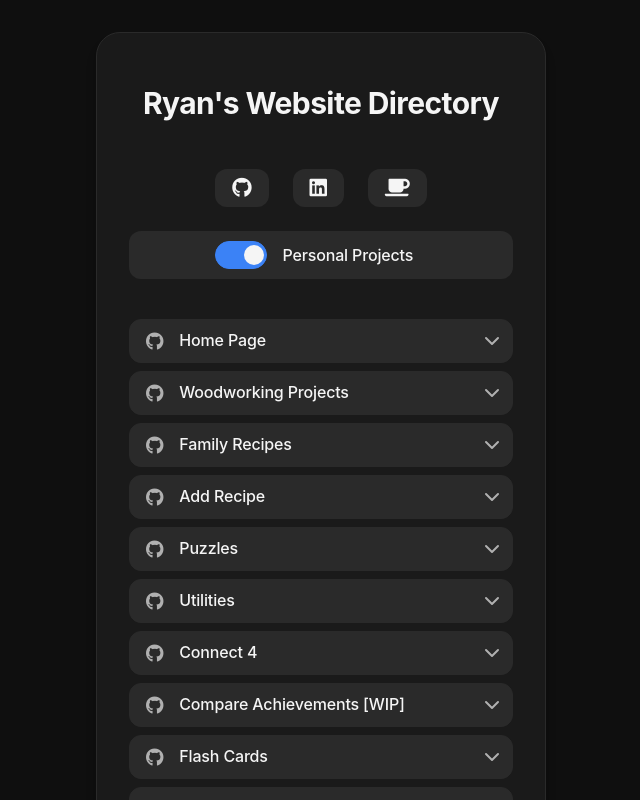
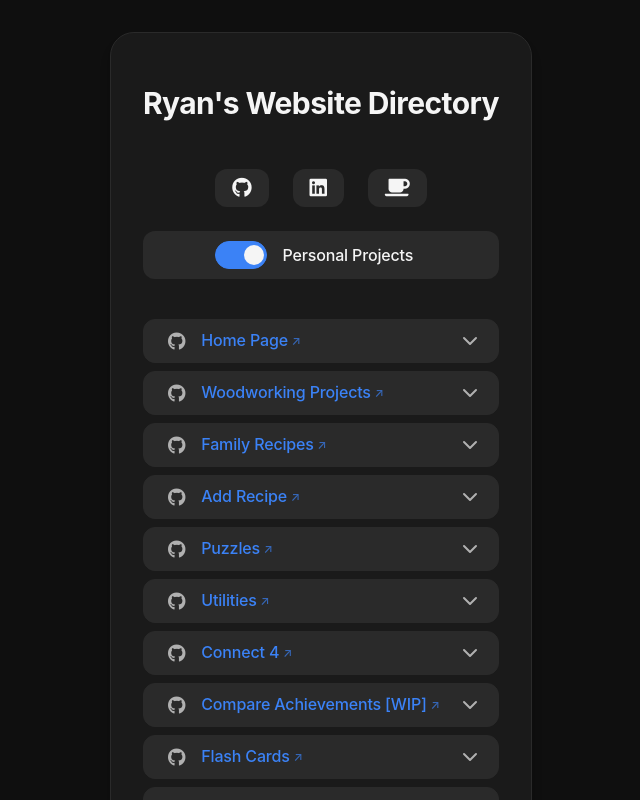
Before and after one commit to rbrock44/directory, an Angular app: page / in a window 1280 px wide. Shown: the top 800 px of the page, without its empty margins (319-959 px from the left). Built offline with nearby package versions, Linux system fonts and the light colour scheme.

Commit message:
fix width and padding issues

```diff
--- a/src/app/app.component.html
+++ b/src/app/app.component.html
@@ -106,7 +106,7 @@
                           </svg>
                         </div>
                         @if (this.selectedCompany === company && this.selectedApp === app && this.selectedApp?.description) {
-                          <p class="description medium-font">
+                          <p class="description">
                             {{ this.selectedApp.description }}
                           </p>
                         }
--- a/src/app/app.component.scss
+++ b/src/app/app.component.scss
@@ -22,21 +22,15 @@ main.main {
   }
 }
 
-/* Container card */
 .container {
-  width: 100%;
-  max-width: 450px;
+  width: fit-content;
+  max-width: 100%;
   padding: var(--spacing-xl);
   background-color: var(--color-bg-secondary);
   border-radius: var(--radius-2xl);
   border: 1px solid var(--color-border);
   box-shadow: var(--shadow-lg);
   transition: box-shadow var(--transition-base);
-
-  @media screen and (max-width: 768px) {
-    max-width: 100%;
-    padding: var(--spacing-xl);
-  }
 
   &:hover {
     box-shadow: var(--shadow-xl);
@@ -62,10 +56,6 @@ main.main {
   white-space: pre-line;
   margin-top: var(--spacing-md);
   margin-bottom: 0;
-}
-
-.medium-font {
-  font-size: var(--text-base);
 }
 
 /* Social links section */
@@ -207,7 +197,7 @@ input:checked+.slider:before {
 
 .list-group-item {
   margin-top: var(--spacing-sm);
-  padding: var(--spacing-sm);
+  padding: var(--spacing-sm) var(--spacing-md);
 
   &:hover {
     border-color: var(--color-accent-primary);
@@ -226,7 +216,7 @@ input:checked+.slider:before {
   display: flex;
   justify-content: space-between;
   align-items: center;
-  gap: var(--spacing-md);
+  gap: var(--spacing-sm);
 }
 
 .item-header-container {
@@ -238,6 +228,7 @@ input:checked+.slider:before {
 }
 
 .item-name {
+  margin: 0;
   color: var(--color-text-primary);
   font-weight: var(--font-weight-medium);
   text-decoration: none;
@@ -247,6 +238,30 @@ input:checked+.slider:before {
   &:hover {
     color: var(--color-accent-primary);
   }
+}
+
+/* Real links get an accent color and an external-link mark so they read as
+   navigable, distinct from rows that only expand/collapse. */
+a.item-name {
+  color: var(--color-accent-primary);
+
+  &:hover {
+    text-decoration: underline;
+    text-underline-offset: 2px;
+  }
+
+  &::after {
+    content: '\2197';
+    display: inline-block;
+    margin-left: 0.3em;
+    font-size: 0.75em;
+    opacity: 0.7;
+    transform: translateY(-0.05em);
+  }
+}
+
+p.item-name:hover {
+  color: var(--color-text-primary);
 }
 
 .social-link-item {
@@ -284,6 +299,20 @@ input:checked+.slider:before {
   color: var(--color-accent-primary);
 }
 
+/* Cap description height so long write-ups scroll instead of ballooning the row.
+   contain: inline-size keeps its unwrapped text width from feeding back into the
+   card's fit-content sizing, so opening one doesn't widen the whole card. */
+.list-group-item .description {
+  max-height: 260px;
+  overflow-y: auto;
+  overflow-wrap: anywhere;
+  contain: inline-size;
+  padding-top: var(--spacing-sm);
+  padding-right: var(--spacing-xs);
+  margin-top: var(--spacing-sm);
+  border-top: 1px solid var(--color-divider);
+}
+
 /* Company styling */
 .list-group-company {
   padding: var(--spacing-lg);
@@ -300,25 +329,14 @@ input:checked+.slider:before {
   font-size: var(--text-lg);
   font-weight: var(--font-weight-bold);
   color: var(--color-text-primary);
-  margin-bottom: var(--spacing-lg);
+  margin-bottom: 0;
   margin-top: 0;
 }
 
 .company {
   display: flex;
   flex-direction: column;
-  gap: var(--spacing-md);
   margin-left: var(--spacing-md);
-}
-
-.company .list-group-item {
-  padding: var(--spacing-md);
-  background-color: var(--color-bg-secondary);
-
-  &:hover {
-    border-color: var(--color-accent-secondary);
-    background-color: var(--color-bg-tertiary);
-  }
 }
 
 /* Responsive adjustments */
@@ -366,4 +384,8 @@ input:checked+.slider:before {
   .item-header {
     flex-wrap: wrap;
   }
+
+  .list-group-item .description {
+    max-height: 220px;
+  }
 }
```
